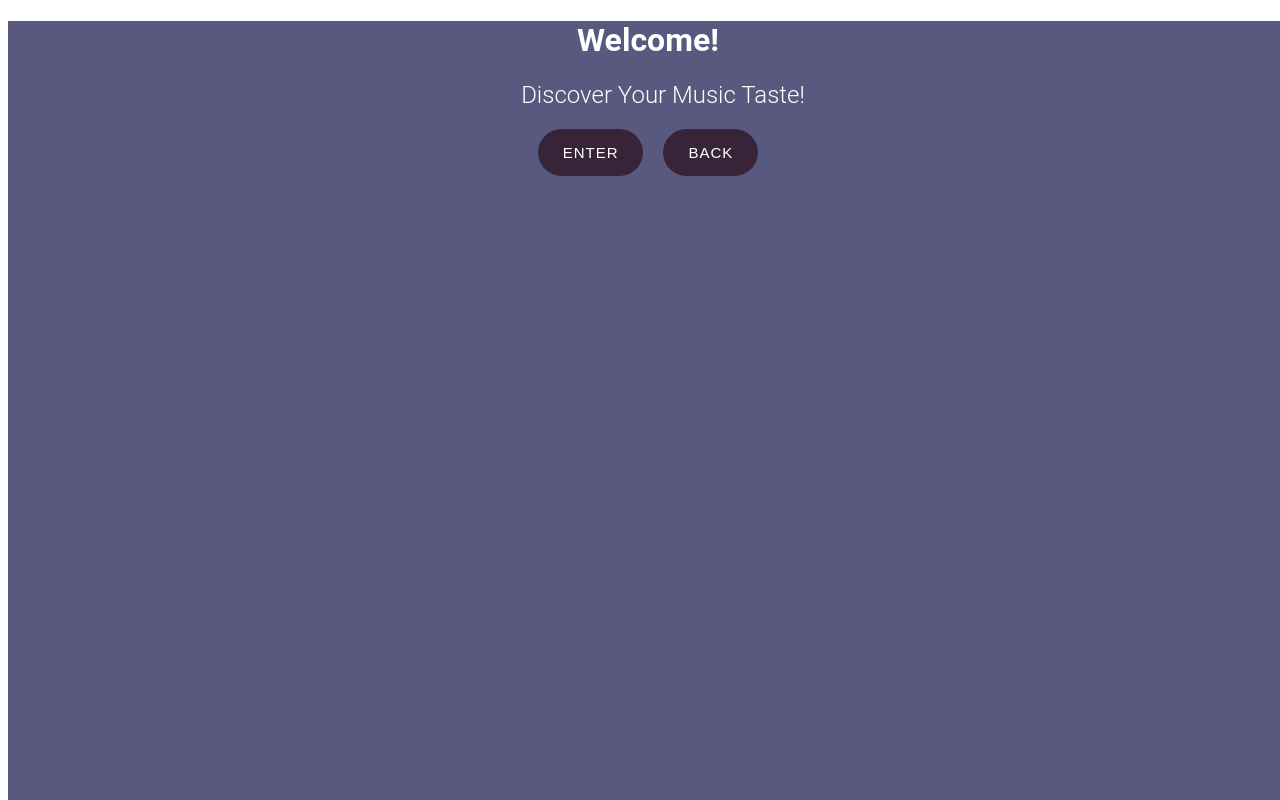
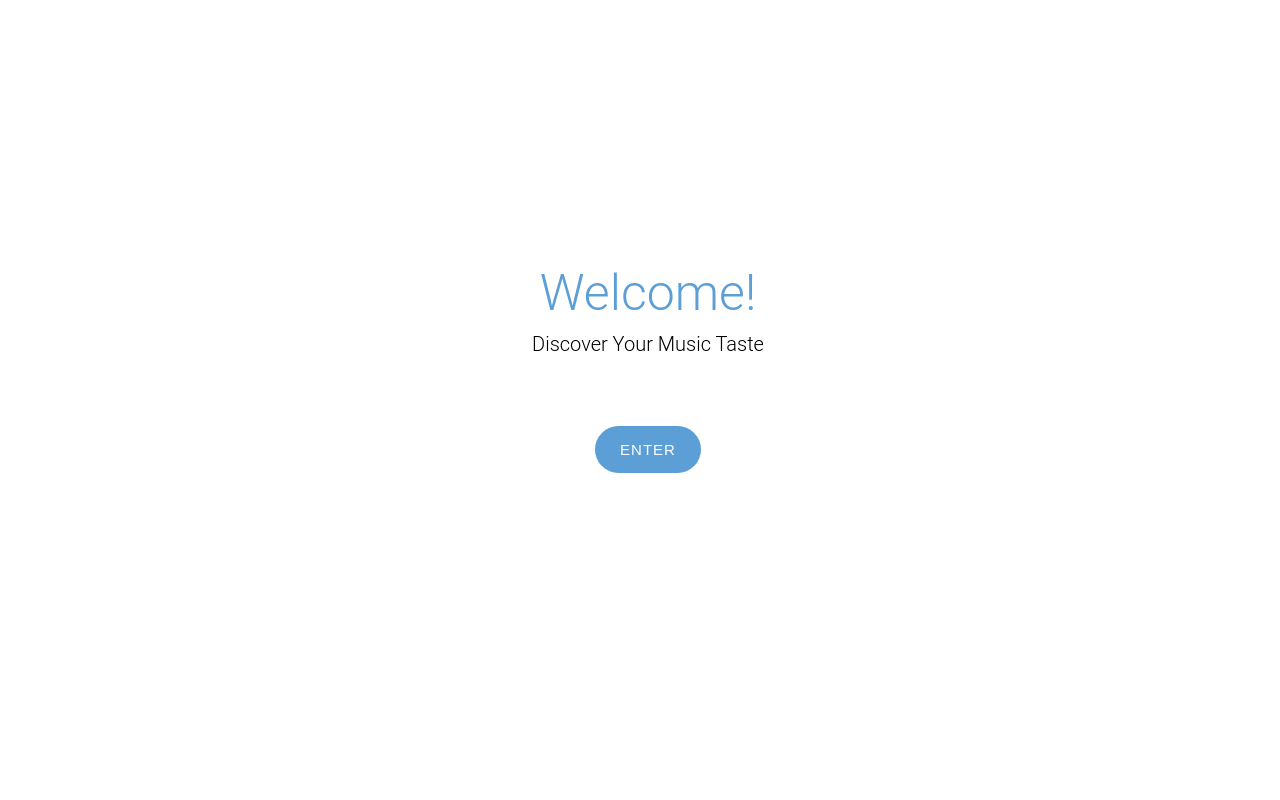
Before and after one commit to Hyeon-Yeom/Yeom_S_AV-App, a Vue app in the folder frontend-avapp/: page /home in a window 1280 px wide. Shown: the top 800 px of the page. Built offline with nearby package versions, Linux system fonts and the light colour scheme.

Commit message:
updating all

```diff
--- a/frontend-avapp/src/App.vue
+++ b/frontend-avapp/src/App.vue
@@ -1,11 +1,6 @@
 <template>
   <div class="mainContainer">
     <h1 class="hidden">Application Project</h1>
-
-    <section class="container">
-      <!-- <p class="messages">Welcome! Discover Your Music Taste!</p> -->
-    </section>
-
     <router-view></router-view>
   </div>
 </template>
@@ -16,23 +11,15 @@
 }
 
 .mainContainer {
-  background-color: rgb(89, 89, 128);
   width: 1280px;
-  height: 1080px;
   margin: 0 auto;
-  color: white;
+  color: #000;
+  font-weight: thin;
 }
 
-.container {
-  margin: 0 auto;
-  text-align: center;
-  font-family: 'roboto';
-}
-
-.messages {
-  padding-top: 50px;
-  padding-bottom: 50px;
-  font-size: 20px;
+.mainContainer h1 {
+  color: rgb(91, 159, 214);
+  font-weight: 300;
 }
 </style>
 
--- a/frontend-avapp/src/components/MVPage.vue
+++ b/frontend-avapp/src/components/MVPage.vue
@@ -325,5 +325,7 @@ export default {
         this.$router.push({ name: "Home" })
         }
     }
+
 }
+
 </script>
--- a/frontend-avapp/src/components/Main.vue
+++ b/frontend-avapp/src/components/Main.vue
@@ -1,28 +1,50 @@
 <template>
-    <div class="main-vue mainContainer">
-        <h1>Welcome!</h1>
-        <h2>Discover Your Music Taste!</h2>
-
-        <button class="enter-btn" @click="Enter">ENTER</button>
-        <button class="back-btn" @click="Back">BACK</button>
+    <div class="main-vuePage mainContainer">
+        <div class="startingPage">
+            <h1>Welcome!</h1>
+            <h2>Discover Your Music Taste</h2>
+            <button class="enter-btn" @click="Enter">ENTER</button>
+            <!-- <button class="back-btn" @click="Back">BACK</button> -->
+        </div>
     </div>
 </template>
 
 <style>
-    .main-vue {
+    .main-vuePage {
+        width: 1280px;
+        height: 720px;
         font-family: 'roboto';
         text-align: center;
+        margin: 0 auto;
+        display: flex;
+        justify-content: center;
+        align-items: center;
+    }
+
+    .main-vuePage h1, .main-vuePage h2 {
+        text-align: center;
+        margin: 0 auto;
+    }
+
+    .main-vuePage h1 {
+        font-size: 50px;
+        margin-bottom: 10px;
+    }
+
+    .main-vuePage h2 {
+        font-size: 20px;
+        margin-bottom: 70px;
     }
 
     .enter-btn {
-        margin-right: 20px;
+        margin: 0 auto;
     }
 
     .enter-btn, .back-btn {
-        background-color: rgb(56, 36, 56);
+        background-color: rgb(91, 159, 214);
         color: white;
         font-size: 15px;
-        font-weight: 500;
+        font-weight: 300;
         letter-spacing: 1px;
         padding: 15px 25px;
         border-radius: 50px;
@@ -30,7 +52,7 @@
     }
 
     .enter-btn:hover, .back-btn:hover {
-        background-color: rgb(151, 96, 151);
+        background-color: rgb(26, 69, 104);
         /* box-shadow: 3px 5px black; */
         cursor: pointer;
         transition: all ease-in .1s;
--- a/frontend-avapp/src/views/Home.vue
+++ b/frontend-avapp/src/views/Home.vue
@@ -1,18 +1,18 @@
 <template>
   <div class="mainContainer">
+    <link rel="stylesheet" href="https://cdnjs.cloudflare.com/ajax/libs/font-awesome/4.7.0/css/font-awesome.min.css">
+
     <h1 class="hidden">This is home page</h1>
 
     <nav class="nav">
-      <button class="back-btn-custom" @click="Back">BACK</button>
+      <i class="back-btn-custom fa fa-sign-out" @click="Back"></i>
+      <!-- <button class="back-btn-custom" @click="Back">Go Back</button> -->
+      <div class="appTitle">
+        <p>White Musix Box</p>
+      </div>
     </nav>
 
-    <div class="random-track" onclick="randomTrack()">
-                            <i class="fas fa-random fa-2x" title="random"></i>
-                        </div>
-
-    <!-- <div class="recentlyWatched">
-      <h2 class="container-title">Recently Watched</h2>
-    </div> -->
+    <hr class="line-custom">
 
     <div class="biggestHits">
       <h2 class="container-title">This Week's Biggest Hits</h2>
@@ -20,15 +20,36 @@
         <img class="album-image" src="@/assets/images/album-cover-imagine-dragon.png" alt="">
       </div>
     </div>
-
-    <h2 class="container-title"></h2>
-
   </div>
 </template>
 
 <style>
 div {
   font-family: 'roboto';
+}
+
+.nav {
+  height: 100px;
+  background: rgb(176, 219, 255);
+  display: flex;
+  flex-direction: row;
+  /* justify-content: center; */
+  align-items: center;
+}
+
+.appTitle {
+  margin: 0 auto;
+  font-size: 25px;
+  font-weight: 500;
+  color: rgb(91, 159, 214);
+  align-items: center;
+}
+
+.line-custom {
+  display: none;
+  margin-top: 30px;
+  width: 1280px;
+  border: .5px solid rgba(91, 159, 214, .3);
 }
 
 .container-title {
@@ -38,26 +59,27 @@ div {
   font-size: 20px;
 }
 
+.fa-sign-out {
+  font-size: 36px;
+}
+
 .back-btn-custom {
   align-items: left;
-  margin-left: 20px;
-  margin-top: 20px;
+  margin-left: 30px;
 
-  background-color: rgb(56, 36, 56);
-  color: white;
-  font-size: 12px;
-  font-weight: 500;
-  letter-spacing: 1px;
-  padding: 15px 20px;
+  /* background-color: rgb(91, 159, 214); */
+  color: rgb(91, 159, 214);
+  padding: 15px 15px;
   border-radius: 50px;
   border: none;
 }
 
 .back-btn-custom:hover {
-  background-color: rgb(151, 96, 151);
+  color: white;
+  background-color: rgb(26, 69, 104);
   /* box-shadow: 3px 5px black; */
   cursor: pointer;
-  transition: all ease-in .1s;
+  transition: all ease-in .2s;
 }
 </style>
 
```
Also changed, not shown: frontend-avapp/src/MVPage-Player.js (added, +126 -0 lines).
